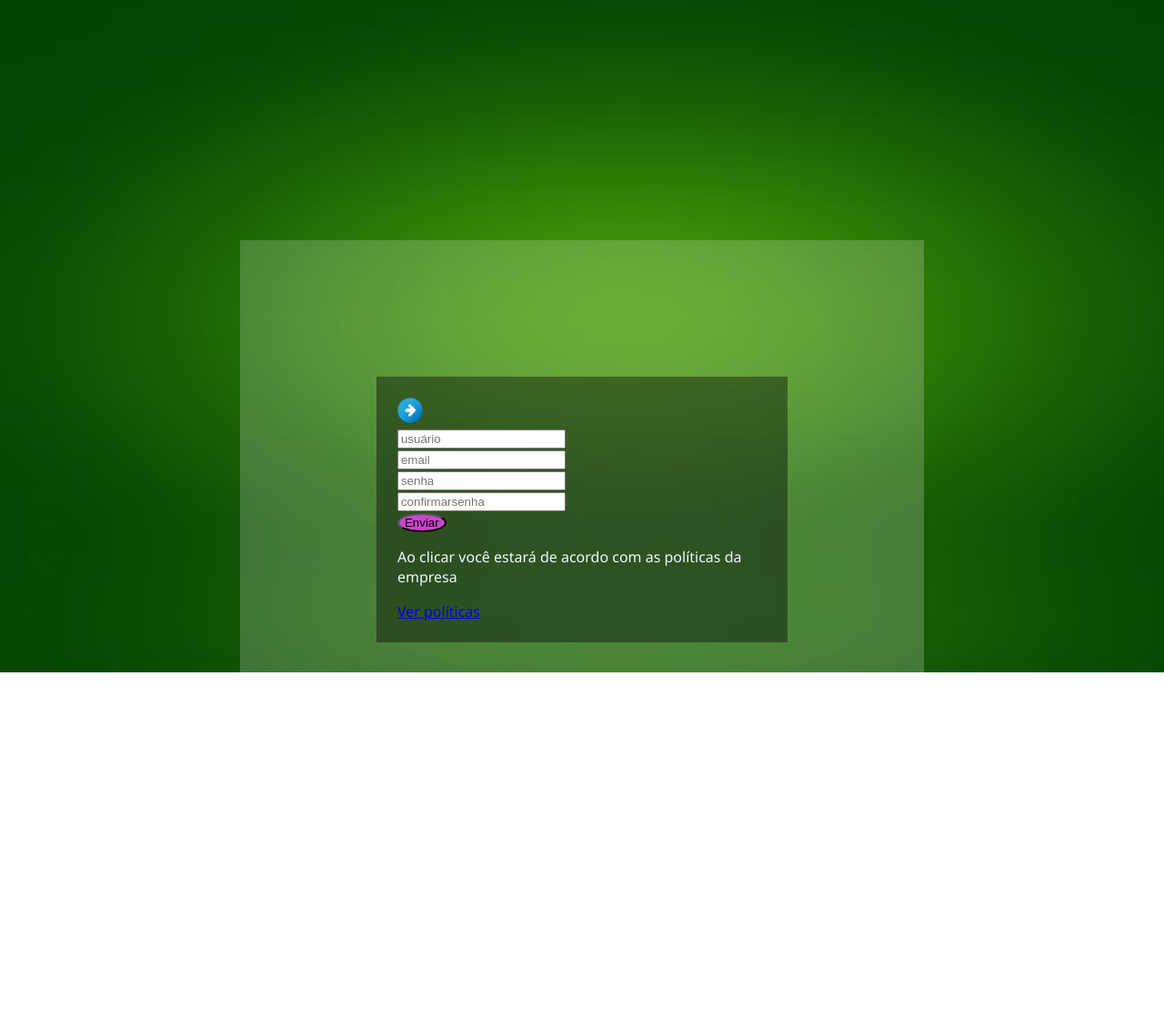
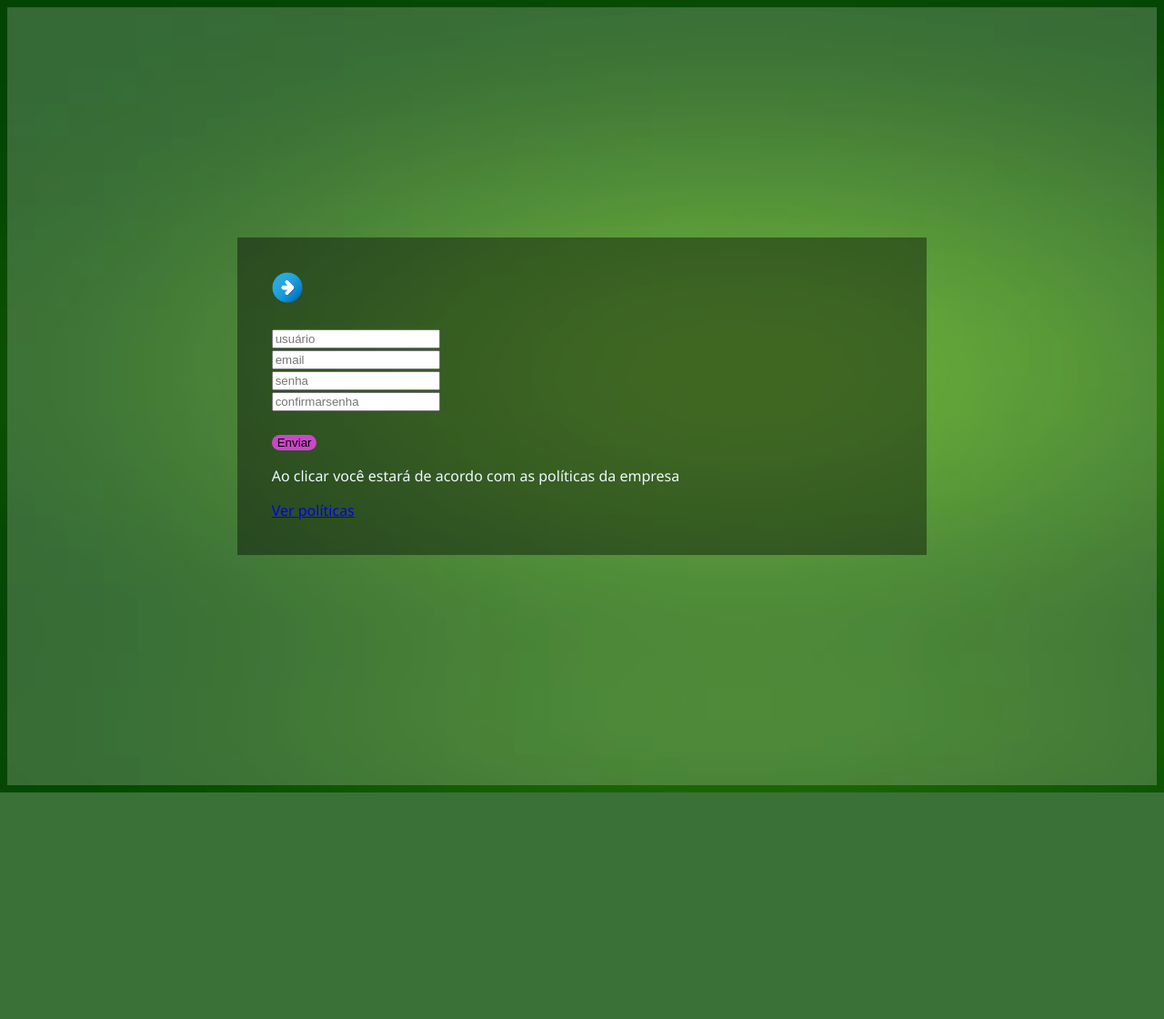
Before and after one commit to ArthurVoit/AplicativoTLB, a PHP site: page /tela-login/cadastro.html in a window 1280 px wide. Shown: the whole page at 91% size. After the commit the page ends 871 px from the top, so only its background shows below. Run offline with PHP 8.4, Linux system fonts and the light colour scheme.

Commit message:
edit - ajustes no cadastro

```diff
--- a/tela-login/cadastro.html
+++ b/tela-login/cadastro.html
@@ -15,6 +15,7 @@
                 <img id="imagemsetacadastro" src="./imagens/seta1.png" alt="">
                 <label for="nome"></label>
                 <br>
+                <br>
                 <input type="text" id="nome" name="nome" required placeholder="usuário">
                 <br>
                 <label for="email"></label>
@@ -26,6 +27,7 @@
                 <label for="confirmarsenha"></label>
                 <input type="password" id="confirmarsenha" name="confirmarsenha" required placeholder="confirmarsenha">
                 <br>
+                <br>
                 <input class="buttoncadastro" type=submit onclick="validarForm();" value="Enviar">
             </form>
             <p>Ao clicar você estará de acordo com as políticas da empresa</p>
--- a/tela-login/stylecadastro.css
+++ b/tela-login/stylecadastro.css
@@ -1,8 +1,7 @@
 body {
     background-image: url(imagens/fundo2.jpg);
-    background-repeat: no-repeat;
-
-    padding: 20%;
+    background-repeat: no-repeat no-repeat;
+    background-size: cover;
     font-family: 'Segoe UI', Tahoma, Geneva, Verdana, sans-serif;
 
 }
@@ -20,16 +19,17 @@ body {
     align-items: center;
 }
 #imagemsetacadastro{
-    width: 7%;
-    height: 7%;
+    width: 5%;
+    height: 5%;
     align-items: center;
 }
 
 .buttoncadastro{
     background-color: rgb(204, 69, 204);
-    border-radius: 90%;
+    border-radius: 500px;
     align-items: center;
     transition: 0.5s;
+    border-style: none;
 }
 
 .buttoncadastro:hover{
```
